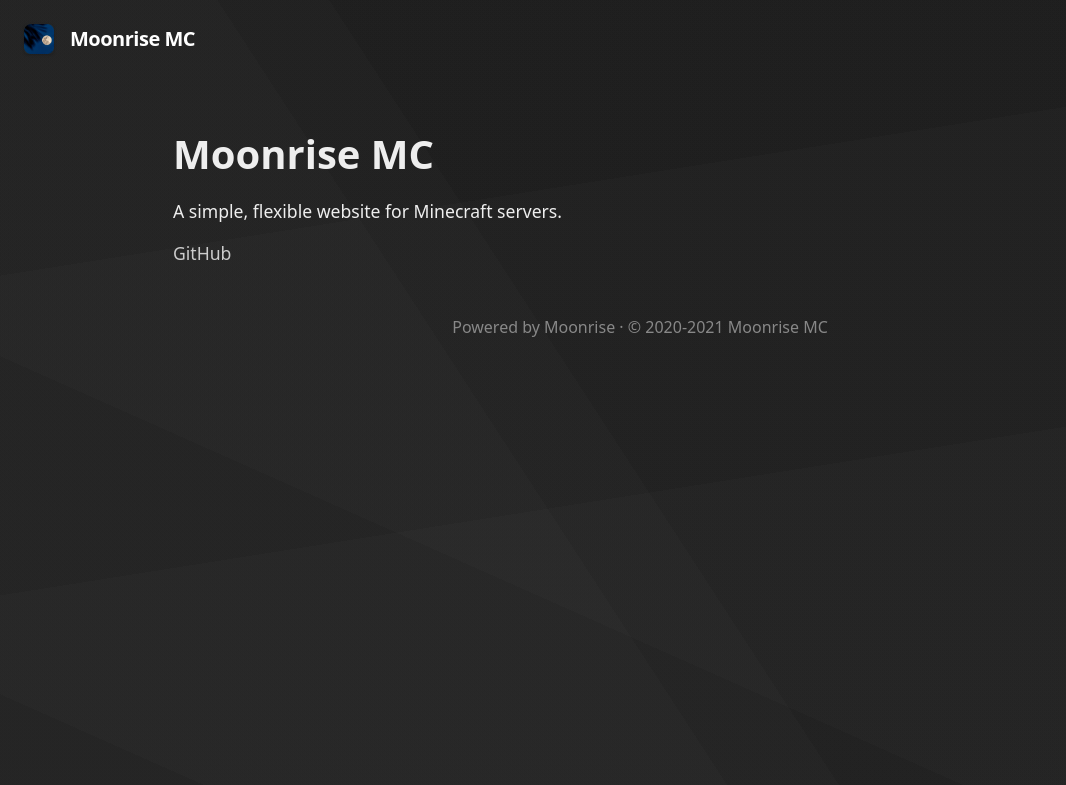
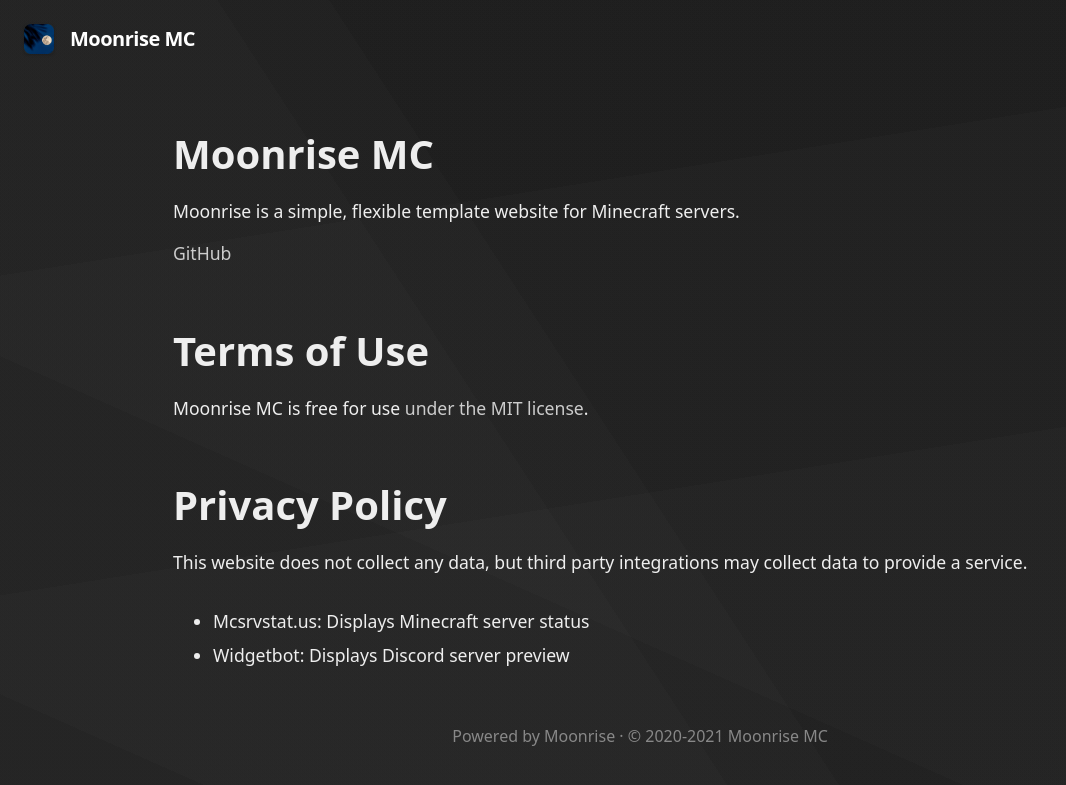
Before and after one commit to coffeebank/moonrise, a Jekyll site: the page built from docs/about.md, in a window 1280 px wide. Shown: the top 785 px of the page, without its empty margins (0-1066 px from the left). Built offline with Jekyll 4.4.1, drawn with Linux system fonts in a browser that asks for light colours; comment, search, counter and statistics services are not loaded; our own code applies the rules of GitHub Pages for plain Markdown files.

Commit message:
Improve access to legal explainers

```diff
--- a/docs/_config.yml
+++ b/docs/_config.yml
@@ -5,7 +5,7 @@ url: "https://coffeebank.github.io"
 baseurl: "/moonrise"
 siteIcon: media/android-chrome-192x192.png
 siteYear: 2020
-siteFooterlink: https://github.com/coffeebank/moonrise
+siteFooterlink: about
 showinSearchEngines: true
 # googleAnalyticsID: (uncomment to use)
 
@@ -13,7 +13,7 @@ showinSearchEngines: true
 # Set basic server info
 serverName: Moonrise MC
 serverDescription: A Minecraft server where we have lots of fun!
-serverIP: 79.46.31.53:3498
+serverIP: 31.41.59.26:5358
 
 
 # Discord information
@@ -22,27 +22,24 @@ discordServerID: 299881420891881473
 discordChannelID: 450428756855750666
 
 
-# Navbar Links at the top of the page
-# Uncomment this section to add page functionality!
+# # Navbar Links at the top of the page (uncomment "siteNav" to use)
+# #   name - The title on the navbar
+# #   url - The link it should go to (for example, if you have "maps.md" file, put "maps")
+# #   newtab - Whether link should open in new tab
+#
 # siteNav:
-#   - nname: Player Guide
-#     nurl: guide
-#   - nname: About
-#     nurl: about
+#   - name: Server Map
+#     url: map
+#     newtab: true
+#   - name: About
+#     url: about
 
 
-# Build settings
+# Don't change anything below here, these are defaults set by GitHub Pages:
+# ======
 theme: minima
 # plugins:
 #   - jekyll-feed
-# Exclude from processing.
-# The following items will not be processed, by default.
-# Any item listed under the `exclude:` key here will be automatically added to
-# the internal "default list".
-#
-# Excluded items can be processed by explicitly listing the directories or
-# their entries' file path in the `include:` list.
-#
 # exclude:
 #   - .sass-cache/
 #   - .jekyll-cache/
--- a/docs/about.md
+++ b/docs/about.md
@@ -3,8 +3,21 @@ layout: page
 navname: About
 ---
 
-# Moonrise MC
+# {{ site.serverName }}
 
-A simple, flexible website for Minecraft servers.
+Moonrise is a simple, flexible template website for Minecraft servers.
 
 [GitHub](https://github.com/coffeebank/moonrise)
+
+
+# Terms of Use
+
+Moonrise MC is free for use [under the MIT license](https://github.com/coffeebank/moonrise).
+
+
+# Privacy Policy
+
+This website does not collect any data, but third party integrations may collect data to provide a service.
+
+- Mcsrvstat.us: Displays Minecraft server status
+- Widgetbot: Displays Discord server preview
```
